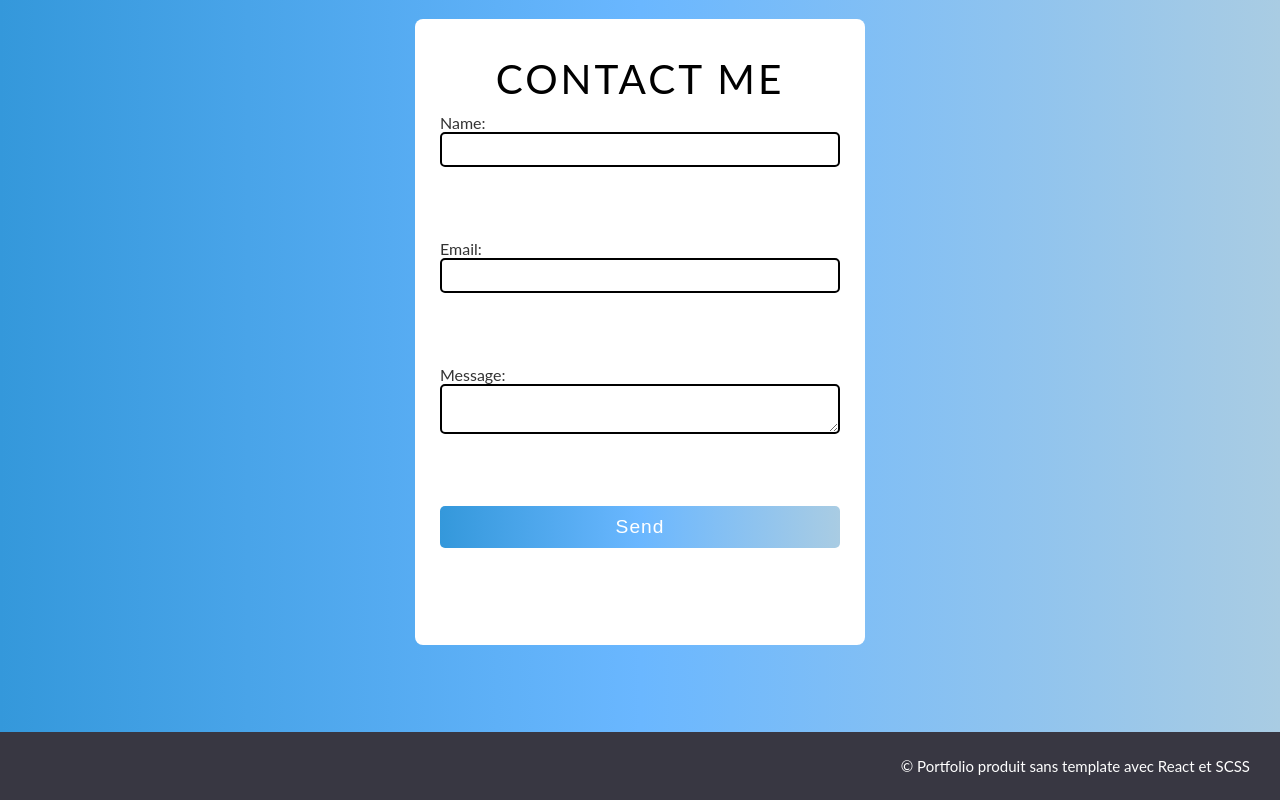
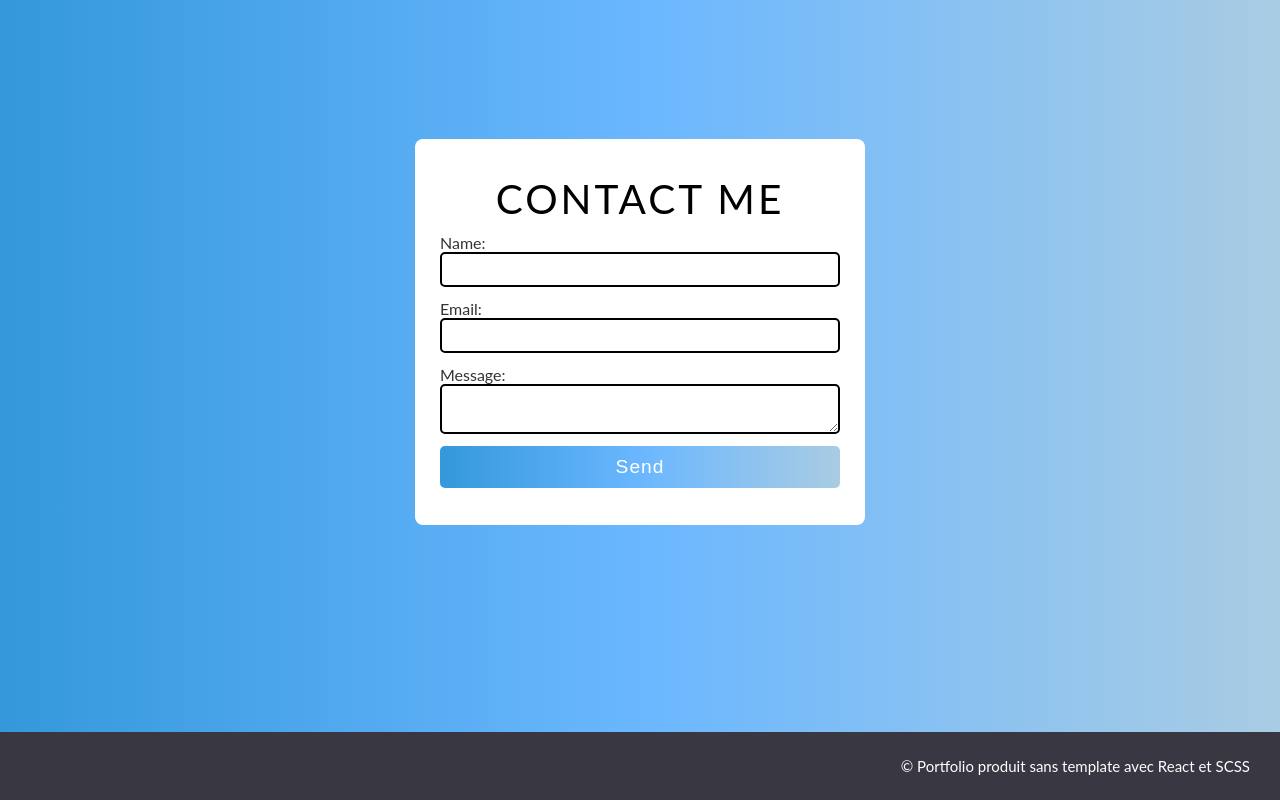
Before and after one commit to AdelDrissi/MyPortfolio, a React (Create React App) app: page / in a window 1280 px wide. Shown: the part 2290-3090 px from the top of the page. Built offline with nearby package versions, Linux system fonts and the light colour scheme.

Commit message:
Add pop up

```diff
--- a/src/components/Contact.jsx
+++ b/src/components/Contact.jsx
@@ -56,7 +56,8 @@ const Contact = () => {
     // Créer le lien mailto
     const mailtoLink = `mailto:tonemail@gmail.com?subject=Message from ${name}&body=Email: ${email}%0A%0AMessage:%0A${message}`;
 
-    window.location.href = mailtoLink; // Ouvre l'email avec le pré-remplissage
+    // Rediriger l'utilisateur vers son client de messagerie
+    window.location.href = mailtoLink; // Cela ouvrira l'interface de composition du mail
   };
 
   useEffect(() => {
--- a/src/styles/_Contact.scss
+++ b/src/styles/_Contact.scss
@@ -12,7 +12,7 @@
 .error-message {
   color: red;
   font-size: 12px;
-  margin-top: -60px;
+  margin-top: 5px;
   font-style: italic;
 }
 
@@ -40,7 +40,7 @@
 .contact__form button {
 border: 2px solid;
 border-radius: 5px;
-margin-bottom: 18%;
+margin-bottom: 3%;
 padding: 8px;
 }
 
```
